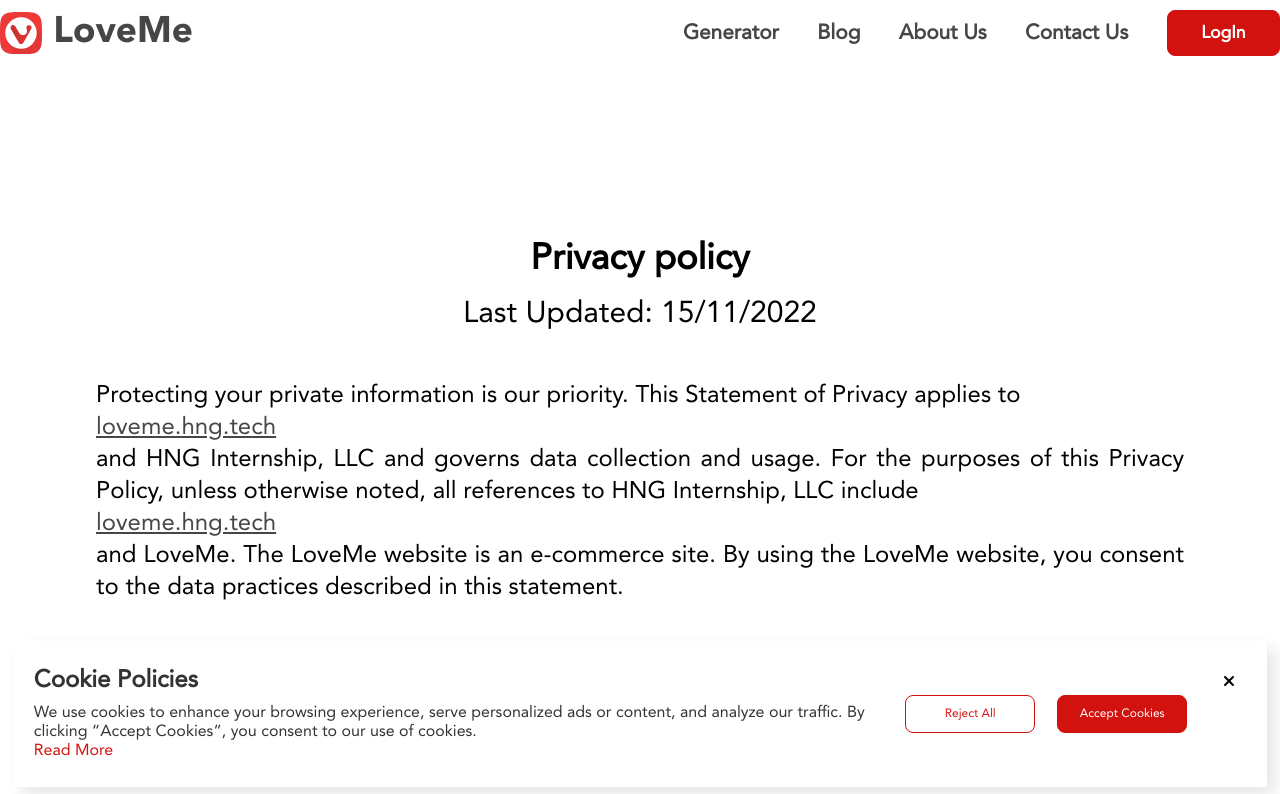
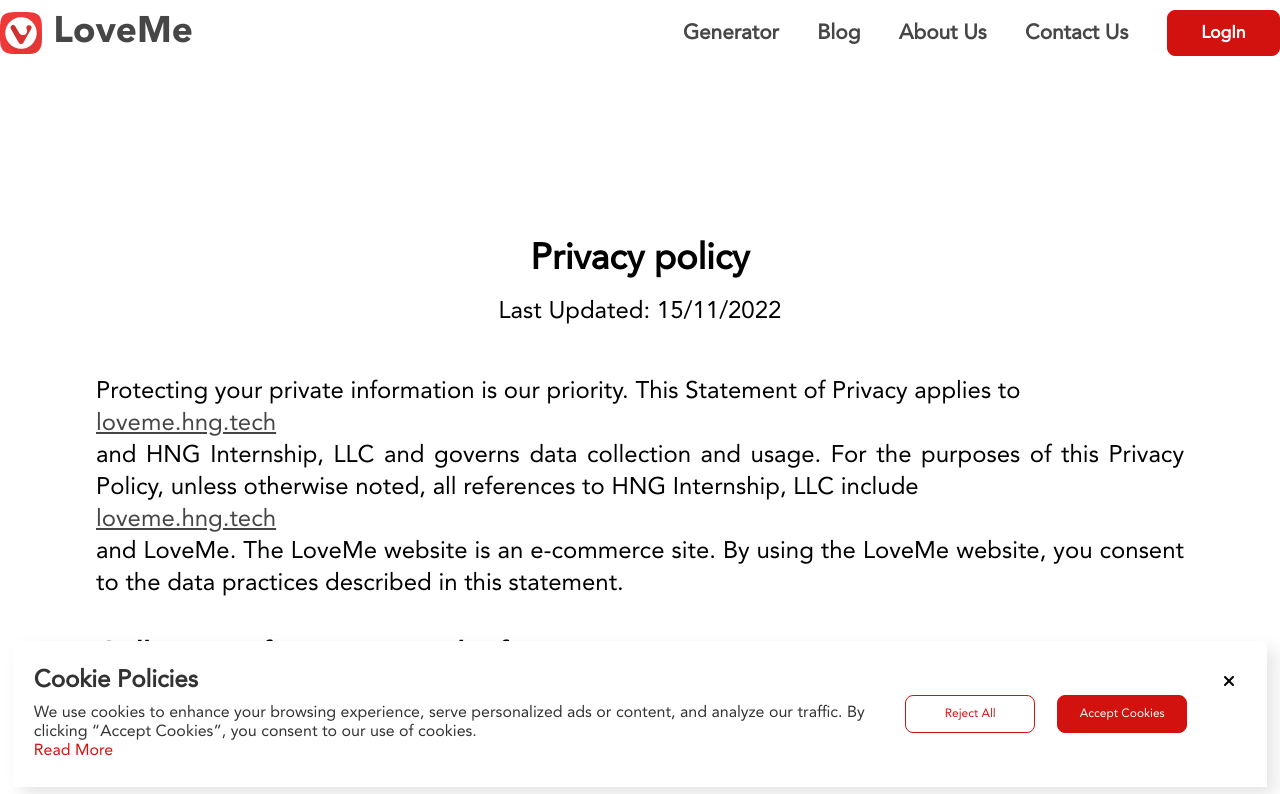
Before and after one commit to Phyya/love-letter-generator, a React (Create React App) app: page /privacypolicy in a window 1280 px wide. Shown: the top 794 px of the page. Built offline with nearby package versions, Linux system fonts and the light colour scheme.

Commit message:
edited the font size in privacy policy

```diff
--- a/src/pages/PrivacyPolicy.jsx
+++ b/src/pages/PrivacyPolicy.jsx
@@ -10,8 +10,8 @@ function PrivacyPolicy() {
         <div className="p-6 sm:p-10 md:p-12 lg:p-20 xl:p-24 2xl:px-48">
           <Navbar />
           <div className="lg:text-center space-y-4 mb-12 mt-36">
-            <h1 className="text-4xl sm:text-4xl font-black">Privacy policy</h1>
-            <p className="font-normal text:2xl sm:text-3xl">
+            <h1 className="text-3xl sm:text-3xl lg:text-4xl font-black">Privacy policy</h1>
+            <p className="font-normal text:2xl sm:text-2xl">
               Last Updated: 15/11/2022
             </p>
           </div>
```
